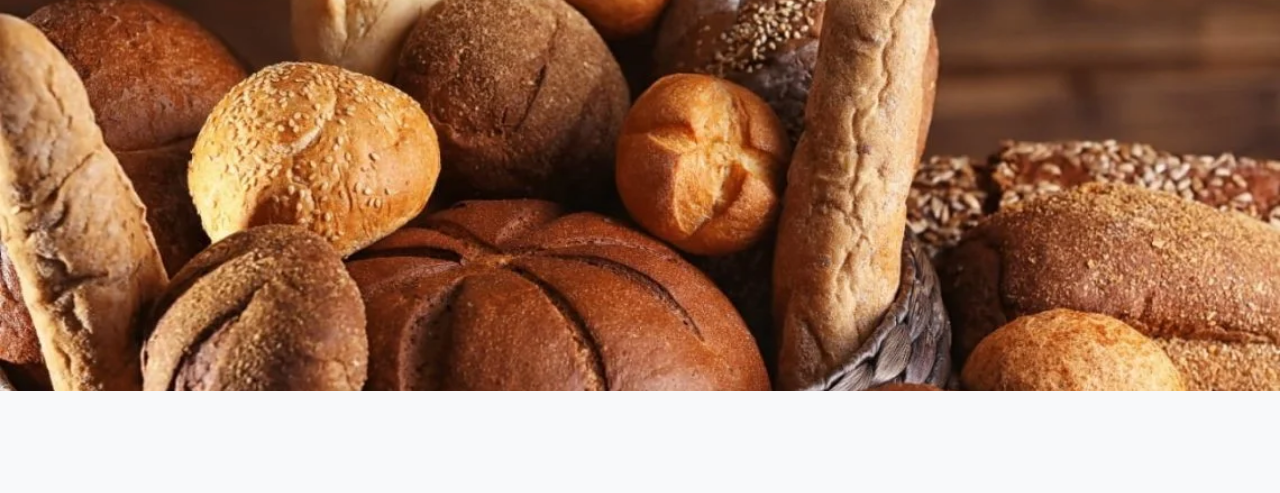
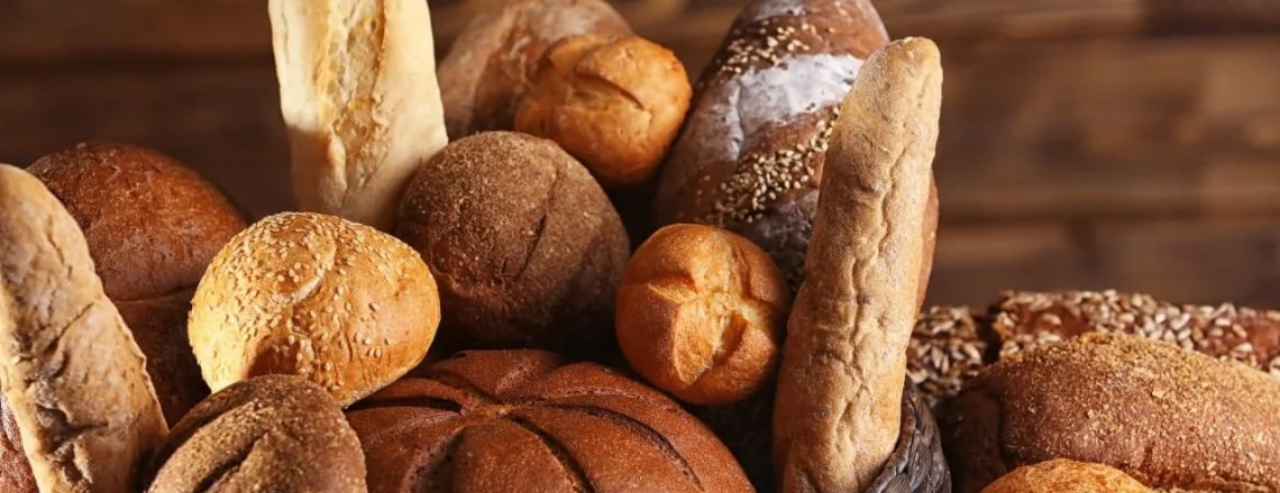
Before and after one commit to nurul-fn/NurulFadhilatunNikmah, a plain HTML site: page produk.html in a window 1280 px wide. Shown: the part 109-602 px from the top of the page. Drawn offline with nearby package versions, Linux system fonts and the light colour scheme.

Commit message:
Update style.css

```diff
--- a/css/style.css
+++ b/css/style.css
@@ -711,7 +711,7 @@ header .navbar .cta-btn a:hover {
 .home-slider-static {
   position: relative;
   width: 100%;
-  height: 500px; /* Sesuaikan dengan tinggi yang diinginkan */
+  height: 100vh; /* Sesuaikan dengan tinggi yang diinginkan */
 }
 
 .home-slider-static .slider-item {
@@ -736,11 +736,11 @@ header .navbar .cta-btn a:hover {
 }
 
 /* Responsif */
-@media (max-width: 767px) {
+/* @media (max-width: 767px) {
   .home-slider-static .slider-item h1 {
     font-size: 24px;
   }
-}
+} */
 
 
 
```
